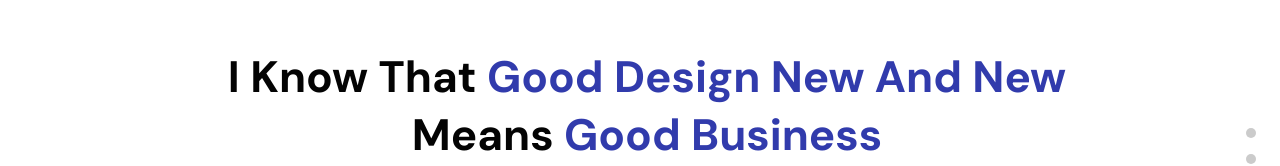
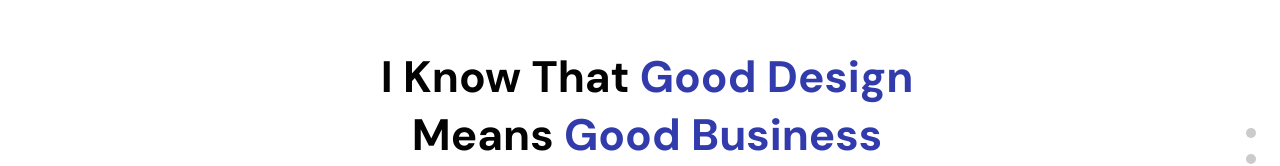
Before and after one commit to Devjeet77/dev.portfolio, a React (Create React App) app: page / in a window 1280 px wide. Shown: the part 1002-1168 px from the top of the page. Built offline with nearby package versions, Linux system fonts and the light colour scheme; no server answers.

Commit message:
fourth commit

```diff
--- a/src/container/About/About.jsx
+++ b/src/container/About/About.jsx
@@ -33,7 +33,7 @@ const About = () => {
   return (
     <>
       <h2 className="head-text">
-        I Know that <span>Good Design new and new</span> <br />
+        I Know that <span>Good Design </span> <br />
         means <span>Good Business</span>
       </h2>
 
```
